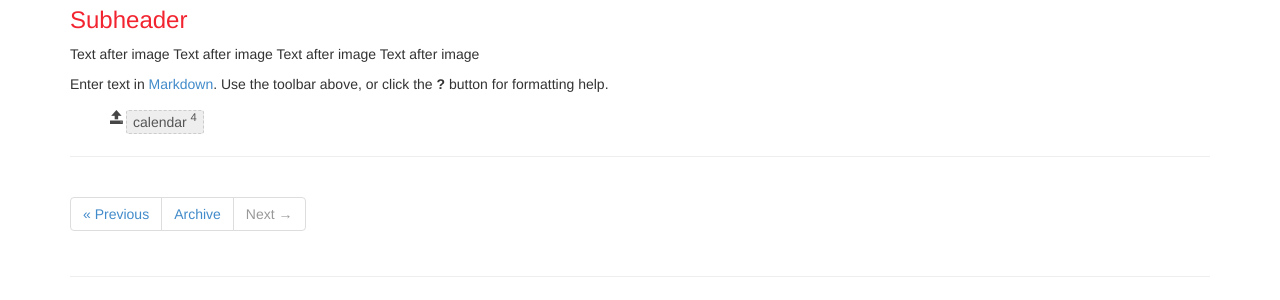
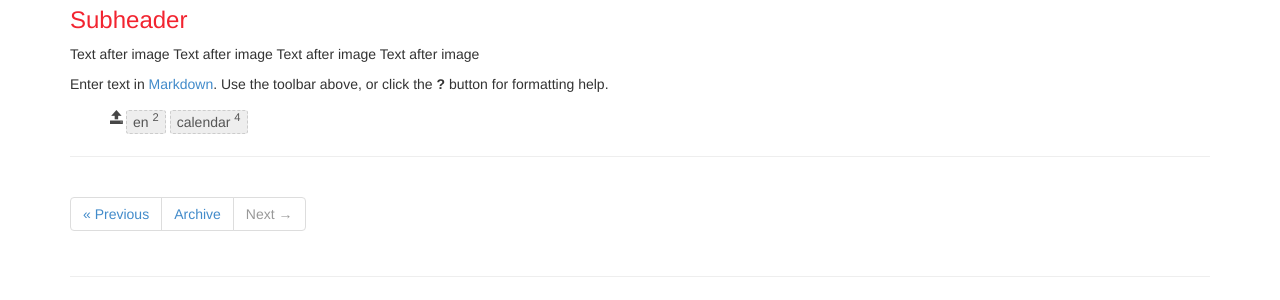
Before and after one commit to happy4upa/MedAc, a Jekyll site: the page built from _posts/events/en/2016-04-24-event2.md, in a window 1280 px wide. Shown: the part 417-717 px from the top of the page. Built offline with Jekyll 4.4.1, drawn with Linux system fonts in a browser that asks for light colours; nearby versions of some CDN libraries.

```diff
--- a/_posts/events/en/2016-04-24-event2.md
+++ b/_posts/events/en/2016-04-24-event2.md
@@ -2,6 +2,7 @@
 published: true
 layout: post
 categories:
+  - en
   - calendar
 lang: en
 ---
```
